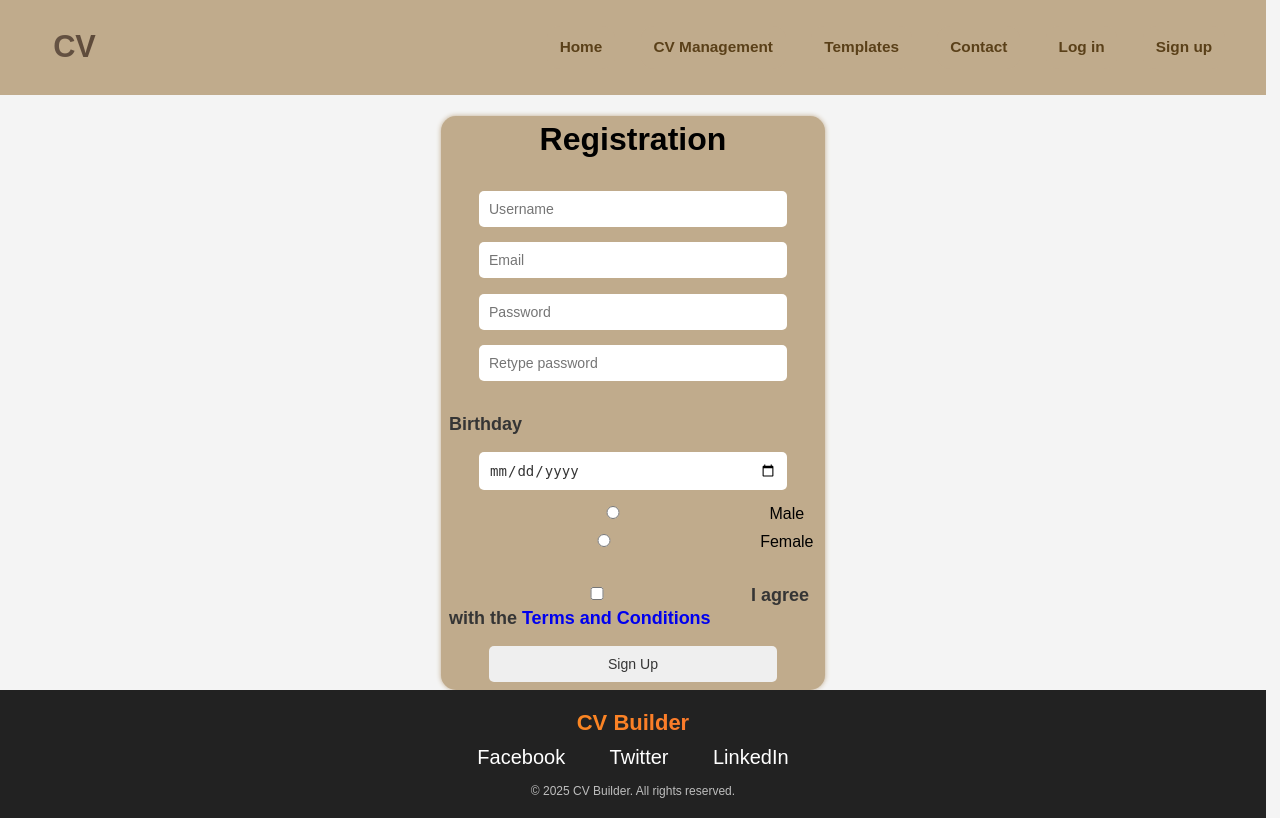
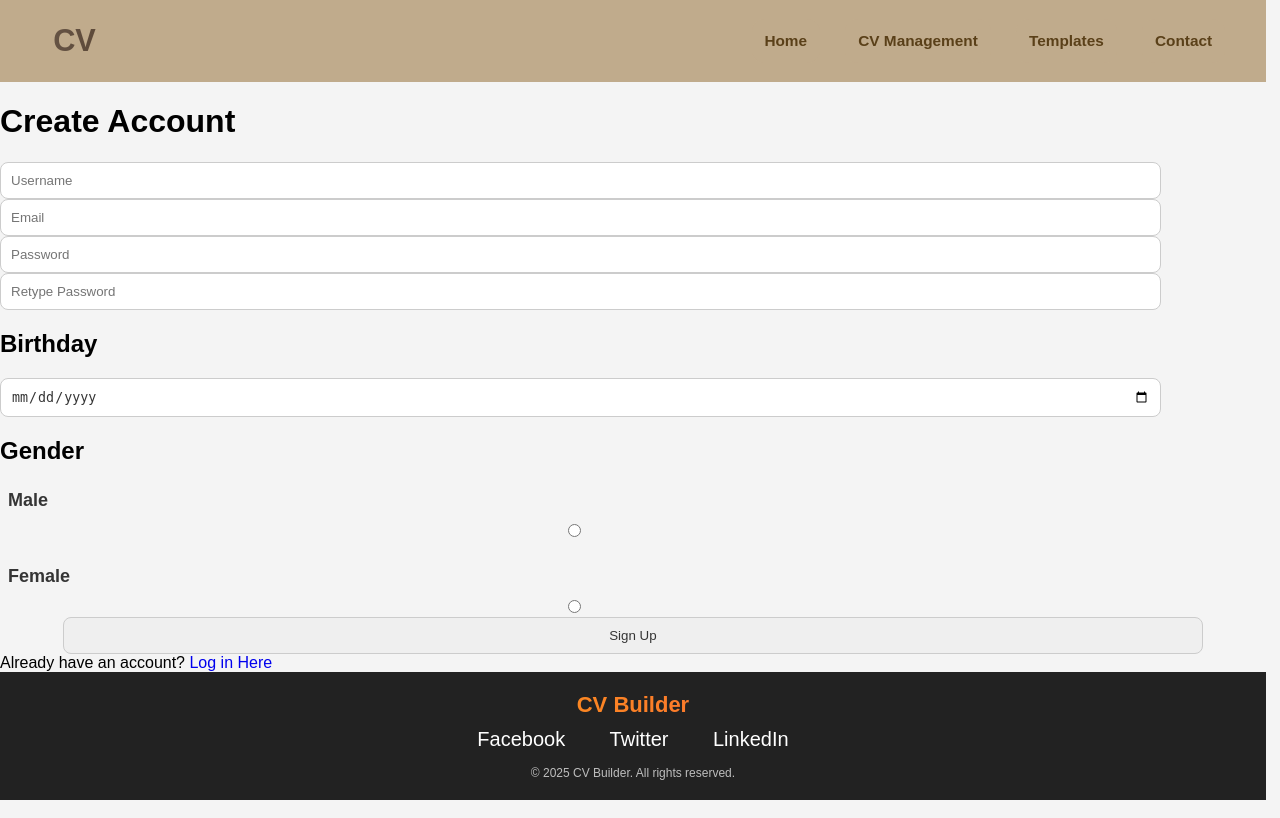
Before and after one commit to tiendattranle/CV-assignment, a PHP site: page /index.php?page=sign-up in a window 1280 px wide. Run offline with PHP 8.4, Linux system fonts and the light colour scheme.

Commit message:
sign up log in nha

```diff
--- /dev/null
+++ b/404.html
@@ -0,0 +1 @@
+<h1>404: Page not found</h1>
--- a/css/sign-up.css
+++ b/css/sign-up.css
@@ -1,60 +1,111 @@
+form {
+    background: #f6f2f2;
+    padding: 40px;
+    border-radius: 16px;
+    box-shadow: 0 8px 30px rgba(0, 0, 0, 0.1);
+    width: 100%;
+    max-width: 480px;
+}
+
 h1 {
-    padding: 5px;
+    text-align: center;
+    color: #5a4428;
     font-size: 2.5vw;
     margin-bottom: 2.5vh;
 }
-form input {
-    width: 75%;
-    padding: 10px;
-    font-size: 1.1vw;
-    margin: 2%;
-    border: none;
-    border-radius: 5px;
-}
-form input:focus {
-    outline: none;
-    border: none;
-    box-shadow: 0 0 5px #695749;
-}
-form button {
-    background-color: #695749;
-    color: #ffffff;
-    font-size: 1.2vw;
-    padding: 10px 15px;
-    margin: 3%;
-    border: none;
-    border-radius: 10px;
-    cursor: pointer;
-}
-.signupbox {
-    width: 30vw;
-    text-align: center;
+
+h2 {
+    font-weight: bold;
     margin: auto;
-    align-items: center;
-    background-color: #c0ab8c;
-    border: none;
-    box-shadow: 0 0 5px #c0ab8c;
-    border-radius: 15px;
-}
-form a {
-    text-decoration: none;
-}
-form a img {
-    width: 8%;
-}
-#login-option {
-    margin: auto;
-    width: 75%;
-    display: flex;
-    font-size: 1.1vw;
-    flex-direction: row;
-    justify-content: space-between;
+    color: #4e3e2a;
+    font-size: 16px;
 }
 
-#signup-option {
-    width: 75%;
-    font-size: 1.1vw;
+input[type="text"],
+input[type="email"],
+input[type="password"],
+input[type="date"] {
+    width: 90%;
+    padding: 12px 15px;
+    margin: 10px 0;
+    border: 1px solid #ccc;
+    border-radius: 10px;
+    font-size: 16px;
+}
+
+.btn-reg {
+    width: auto;
+    display: inline-block;
+    padding: 12px;
+    background: #7b613a;
+    color: #fff;
+    border: none;
+    border-radius: 8px;
+    font-weight: bold;
+    font-size: 16px;
+    cursor: pointer;
+    transition: background 0.3s ease;
     text-align: center;
-    margin: auto;
-    margin-top: 10px;
+
 }
+
+.btn-reg:hover {
+    background: #5a4019;
+}
+
+label {
+    display: flex;
+    align-items: center;
+    font-weight: bold;
+    margin: 0.5vw;
+    color: #4e3e2a;
+}
+
+
+.radio-group, .checkbox-group {
+    display: flex;
+    align-items: center;
+    gap: 15px;
+    margin: 12px 0;
+}
+
+.checkbox-group label {
+    display: flex;
+    align-items: center;
+    gap: 8px;
+    font-weight: normal;
+}
+
+.log-link {
+    margin-top: 20px;
+    font-size: 15px;
+    text-align: center;
+}
+
+.log-link a {
+    color: #7b613a;
+    text-decoration: none;
+    font-weight: bold;
+}
+
+.log-link a:hover {
+    text-decoration: underline;
+}
+
+.error-message {
+    color: red;
+    margin: 10px 0;
+    font-size: 14px;
+}
+
+
+@media (max-width: 600px) {
+    form {
+        padding: 25px;
+    }
+
+    input[type="submit"] {
+        display: flex;
+        font-size: 15px;
+    }
+}
--- a/css/style.css
+++ b/css/style.css
@@ -17,7 +17,7 @@
 }
 .navbar {
     width: 94.5vw;
-    height: 3vw;
+    height: 2vw;
     display: flex;
     justify-content: space-between;
     align-items: center;
--- a/home.php
+++ b/home.php
@@ -2,7 +2,7 @@
     <div class="container">
         <h1>Our wweb</h1>
         <p>Cham ngon.</p>
-        <a href="template.php" class="btn">Create my CV</a>
+        <a href="?page=template" class="btn">Create my CV</a>
     </div>
 </section>
 <section class="features">
--- a/index.php
+++ b/index.php
@@ -8,37 +8,25 @@
     <link rel="stylesheet" type="text/css" href="Navigation_bar.css">
     <link rel="stylesheet" href="https://cdnjs.cloudflare.com/ajax/libs/font-awesome/6.0.0/css/all.min.css">
     <link rel="stylesheet" href="css/style.css">
-    <link rel="stylesheet" href="css/sign-up.css">
 </head>
 <body>
     <header>
         <nav class="navbar">
             <div class="logo"><a href="index.php">CV</a></div>
-            <ul id="navbar">
-                <li><a href="?page=home">Home</a></li>
-                <li id="cv">
-                    <a>CV Management</a>
+            <ul id="navbar" class="nav-links">
+                <li class="lists"><a href="?page=home">Home</a></li>
+                <li id="cv" class="lists"><a>CV Management</a>
                     <ul class="dropdown">
-                        <li><a href="?page=demo">My CV</a></li>
-                        <li><a href="Update_CV.php">Update CV</a></li>
-                        <li><a href="?page=create-cv">Create New CV</a></li>
+                        <li class="lists"><a href="?page=demo">My CV</a></li>
+                        <li class="lists"><a href="Update_CV.php">Update CV</a></li>
+                        <li class="lists"><a href="?page=create-cv">Create New CV</a></li>
                     </ul>
                 </li>
-                <li><a href="template.php">Templates</a></li>
-                <li><a href="?page=contact">Contact</a></li>
-                <?php
-                    if (!isset($_SESSION["role"])) {
-                        echo '<li><a href="?page=log-in">Log in</a></li>
-                            <li><a href="?page=sign-up">Sign up</a></li>';
-                    }
-                    else if ($_SESSION["role"] == 'user') {
-                        echo '<li><a href="?page=sign-out">Log out</a></li>
-                            <li><a href="?page=cart">'.$_SESSION['username']."'s cart</a></li>";
-                    }
-                    else if ($_SESSION["role"] == 'admin') {
-                        echo '<li><a href="?page=sign-out">Log out</a></li>';
-                    }
-                ?>
+                <li class="lists"><a href="?page=template">Templates</a></li>
+                <li class="lists"><a href="?page=contatc">Contact</a></li>
+                <li id="log_list">
+
+                </li>
             </ul>
             <button class="menu-toggle">&#9776;</button>
         </nav>
@@ -46,7 +34,7 @@
     <main>
     <?php
                 $page = isset($_GET['page']) ? $_GET['page'] : 'home';
-                $allowed_pages = ['home', 'demo', 'create-cv', 'contact', 'log-in', 'sign-up', 'sign-out'];
+                $allowed_pages = ['home', 'demo', 'create-cv', 'template', 'contact', 'log-in', 'sign-up', 'sign-out'];
                 if (in_array($page, $allowed_pages)) {
 
                         include("$page.php");
--- a/sign-up.php
+++ b/sign-up.php
@@ -1,50 +1,44 @@
-<script type="text/javascript">
+<script>
     function validateForm(event) {
-        // Get form values
         var password = document.getElementById("psw").value;
         var retpassword = document.getElementById("retpsw").value;
-        var terms = document.querySelector('input[name="terms"]:checked');
 
-        // Check if passwords match
         if (password !== retpassword) {
-            alert("Passwords do not match. Please try again.");
-            event.preventDefault(); // Prevent form submission
+            alert("Passwords do not match.");
+            event.preventDefault();
             return false;
         }
-
-        // Check if terms are agreed
-        if (!terms) {
-            alert("You must agree to the Terms and Conditions.");
-            event.preventDefault(); // Prevent form submission
-            return false;
-        }
-
-        alert("Registration done! Please login.");
+        alert("Registration successful! Please login.");
         return true;
     }
 </script>
-<form class="signupbox" action="register_db.php" method="post" onsubmit="return validateForm(event)">
-    <div class="registration">
-        <h1>Registration</h1>
+<div class="log-in-container">
+    <form action="register_db.php" method="post" onsubmit="return validateForm(event)">
+        <h1>Create Account</h1>
         <input type="text" name="username" placeholder="Username" required>
         <input type="email" name="email" placeholder="Email" required>
         <input type="password" name="password" id="psw" placeholder="Password" required>
-        <input type="password" name="retpassword" id="retpsw" placeholder="Retype password" required>
-        <label>Birthday</label>
-        <input type="date" name="dob" required>
-    </div>
-    <div class="reginfo">
-        <div>
-            <input type="radio" name="gender" value="male" required> Male
-            <input type="radio" name="gender" value="female" required> Female
+        <input type="password" name="retpassword" id="retpsw" placeholder="Retype Password" required>
+
+        <h2 for="dob">Birthday</h2>
+        <input type="date" name="dob" id="dob" required>
+
+        <h2>Gender</h2>
+        <div class="radio-group">
+            <label id="male">Male</label>
+            <input type="radio" id="male" name="gender" value="male" required>
+            <label id="female">Female</label>
+            <input type="radio" id="female" name="gender" value="female" required>
         </div>
-        <div>
-            <label>
-                <input type="checkbox" name="terms" required> I agree with the <a href="#">Terms and Conditions</a>
-            </label>
+
+
+        <div style="text-align: center;">
+            <input type="submit" name="submit" value="Sign Up" class="btn-reg">
         </div>
-        <div>
-            <input type="submit" name="submit" value="Sign Up">
+
+        <div class="log-link">
+            <span>Already have an account?</span>
+            <a style="text-decoration: none;" href="?page=log-in">Log in Here</a>
         </div>
-    </div>
-</form>
+    </form>
+</div>
```
Also changed, not shown: contact.php (+2 -19 lines), css/log-in.css (added, +107 -0 lines), log-in.php (+25 -19 lines), register_db.php (added, +24 -0 lines), temp/template.php (deleted, +0 -39 lines), template.php (added, +23 -0 lines), temp/config.php (renamed from config.php).
